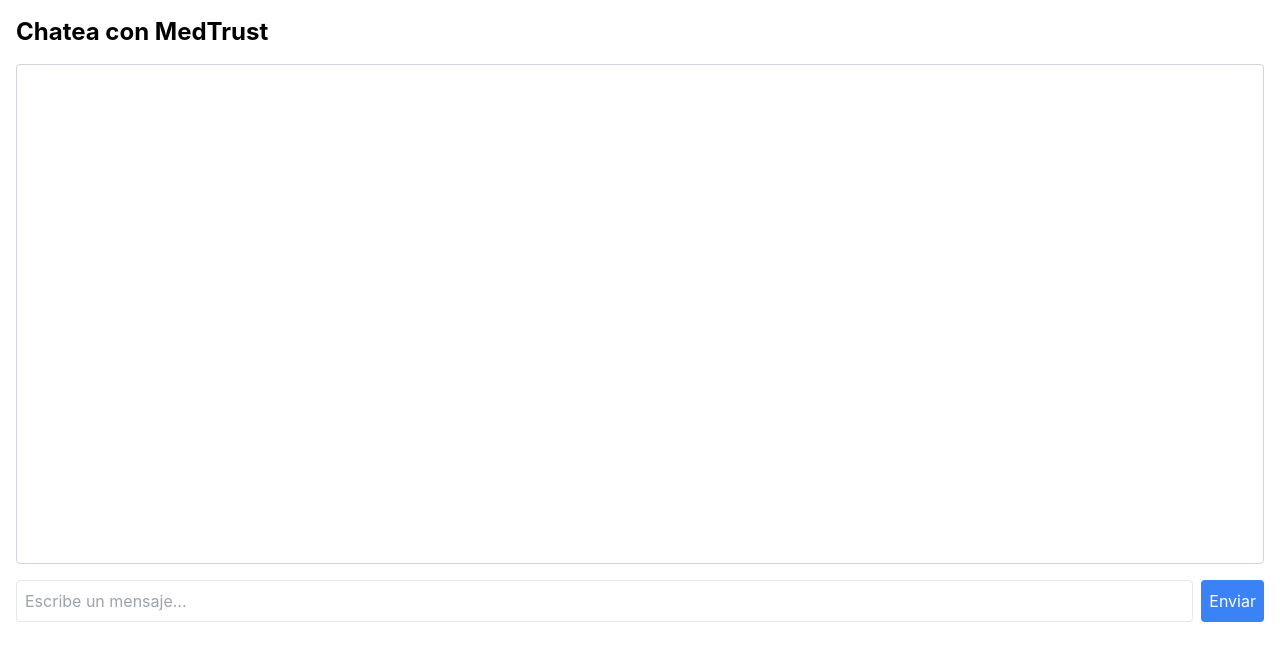
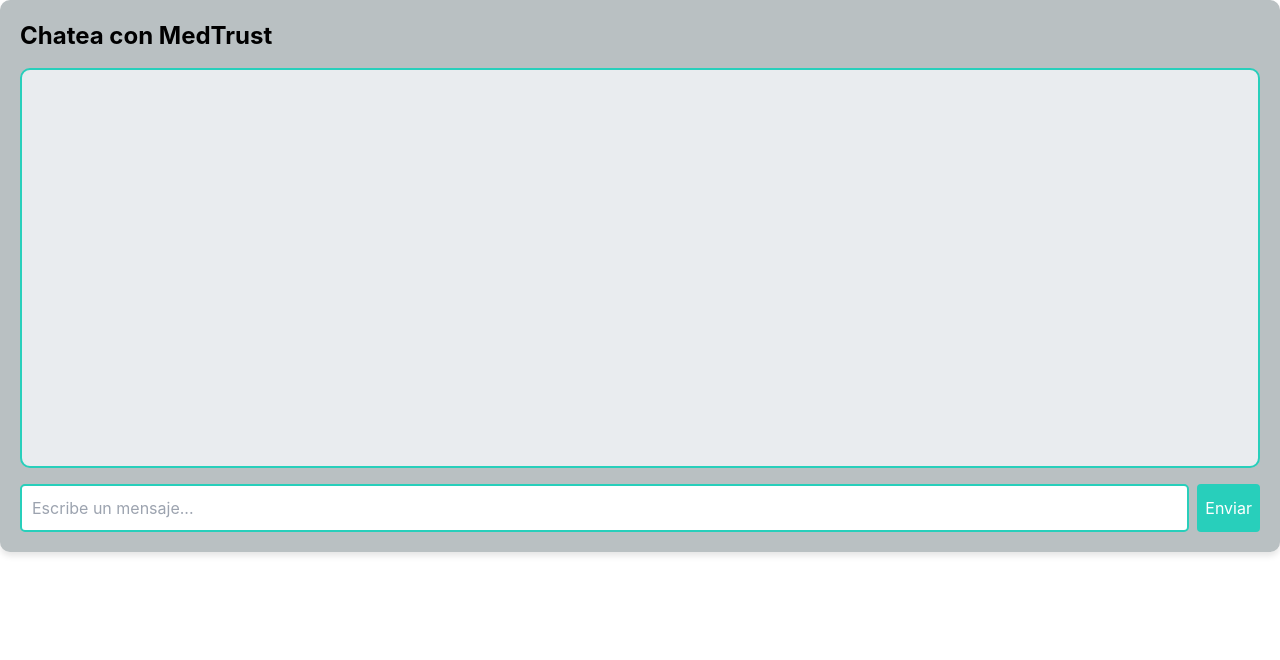
Before and after one commit to enriquegomeztagle/MedTrust, a React (Create React App) app in the folder medtrust-front/: page / in a window 1280 px wide. Shown: the top 660 px of the page. Built offline with nearby package versions, Linux system fonts and the light colour scheme.

Commit message:
Cambios colores

```diff
--- a/medtrust-front/public/index.html
+++ b/medtrust-front/public/index.html
@@ -2,7 +2,7 @@
 <html lang="en">
   <head>
     <meta charset="utf-8" />
-    <link rel="icon" href="%PUBLIC_URL%/favicon.ico" />
+    <link rel="apple-touch-icon" href="%PUBLIC_URL%/logoMed.png" />
     <meta name="viewport" content="width=device-width, initial-scale=1" />
     <meta name="theme-color" content="#000000" />
     <meta
--- a/medtrust-front/src/App.css
+++ b/medtrust-front/src/App.css
@@ -14,7 +14,7 @@
 }
 
 .App-header {
-  background-color: #282c34;
+  background-color: #074854;
   min-height: 100vh;
   display: flex;
   flex-direction: column;
@@ -25,8 +25,16 @@
 }
 
 .App-link {
-  color: #61dafb;
+  color: #28cfbb;
 }
+
+.container {
+  background-color: #b9c0c2; /* Fondo neutro */
+  border-radius: 10px;
+  padding: 20px;
+  box-shadow: 0 4px 6px rgba(0, 0, 0, 0.1);
+}
+
 
 @keyframes App-logo-spin {
   from {
@@ -39,25 +47,72 @@
 
 .chat-bubble {
   padding: 10px;
-  border-radius: 10px;
+  border-radius: 15px;
   max-width: 60%;
+  margin-bottom: 10px;
+  font-size: 1rem;
+  line-height: 1.4;
 }
 
 .chat-bubble-user {
-  background-color: #e0f7e0;
-  color: #006400;
+  background-color: #28cfbb;
+  color: white;
   align-self: flex-end;
+  box-shadow: 0 4px 6px rgba(0, 0, 0, 0.1);
 }
 
 .chat-bubble-assistant {
-  background-color: #ffe0e0;
-  color: #8b0000;
+  background-color: #074854; /* Color principal */
+  color: white;
   align-self: flex-start;
+  box-shadow: 0 4px 6px rgba(0, 0, 0, 0.1);
+}
+
+.chat-bubble-assistant.italic {
+  font-style: italic;
+  color: #b9c0c2;
 }
 
 .chat-box {
   display: flex;
   flex-direction: column;
-  height: 500px;
+  height: 400px;
+  background-color: #e9ecef;
+  border-radius: 10px;
+  padding: 10px;
+  border: 2px solid #28cfbb;
   overflow-y: auto;
 }
+
+input[type="text"] {
+  width: 100%;
+  padding: 10px;
+  border: 2px solid #28cfbb; /* Borde del input */
+  border-radius: 5px;
+  background-color: #ffffff;
+  color: #074854;
+  font-size: 1rem;
+  outline: none;
+}
+
+input[type="text"]:focus {
+  border-color: #074854; /* Cambio al hacer focus */
+}
+
+button {
+  padding: 10px 20px;
+  background-color: #28cfbb; /* Botón de enviar */
+  color: white;
+  border: none;
+  border-radius: 5px;
+  cursor: pointer;
+  transition: background-color 0.3s ease;
+}
+
+button:hover {
+  background-color: #074854;
+}
+
+button:disabled {
+  background-color: #b9c0c2;
+}
--- a/medtrust-front/src/App.js
+++ b/medtrust-front/src/App.js
@@ -93,7 +93,7 @@ function App() {
         />
         <button
           onClick={sendMessage}
-          className="ml-2 p-2 bg-blue-500 text-white rounded hover:bg-blue-600"
+          className="ml-2 p-2 text-white rounded"
           disabled={loading}
         >
           {loading ? 'Enviando...' : 'Enviar'}
```
Also changed, not shown: medtrust-front/public/logoMed.png (added), medtrust-front/public/manifest.json, 1 other file (tests, documents, lock files or other folders).
